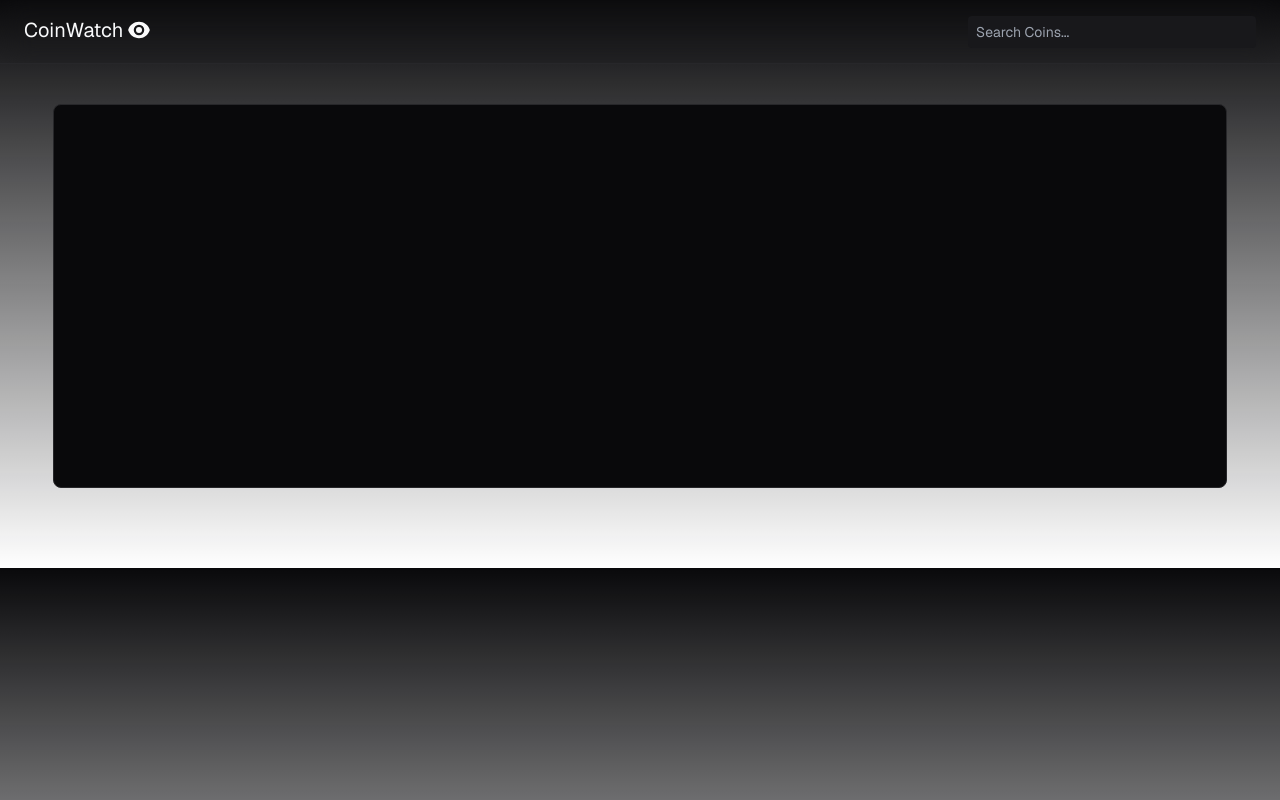
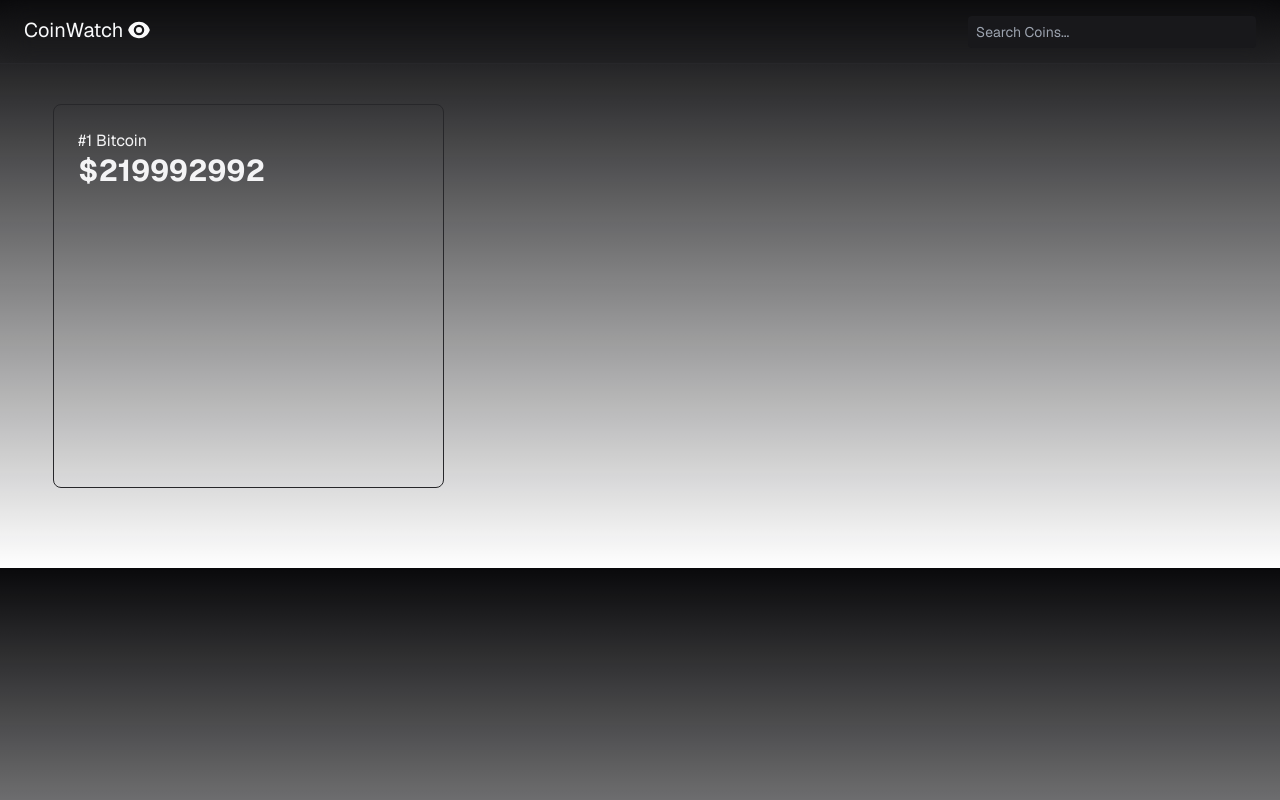
Before and after one commit to zinedinechami/crypto_next, a Next.js app: page /coins/1 in a window 1280 px wide. Built offline with nearby package versions, Linux system fonts and the light colour scheme.

Commit message:
updated design of coin page

```diff
--- a/src/app/coins/[coinsId]/page.tsx
+++ b/src/app/coins/[coinsId]/page.tsx
@@ -5,7 +5,15 @@ export default function Page() {
     <>
       <body className="bg-zinc-950  text-zinc-100 z-0">
         <Header />
-        <section className="w-11/12  mx-auto bg-zinc-950  border-zinc-800 border h-96 mt-10 mb-20 rounded-lg"></section>
+        <section className="flex w-11/12  mx-auto mt-10">
+          <div className="w-1/3 p-6 border-zinc-800 border h-96 rounded-lg">
+            <h1>#1 Bitcoin</h1>
+
+            <h1 className="text-3xl font-bold">$219992992</h1>
+          </div>
+
+          <div className="w-1/2  mx-auto    h-96  mb-20 "></div>
+        </section>
       </body>
     </>
   );
```
